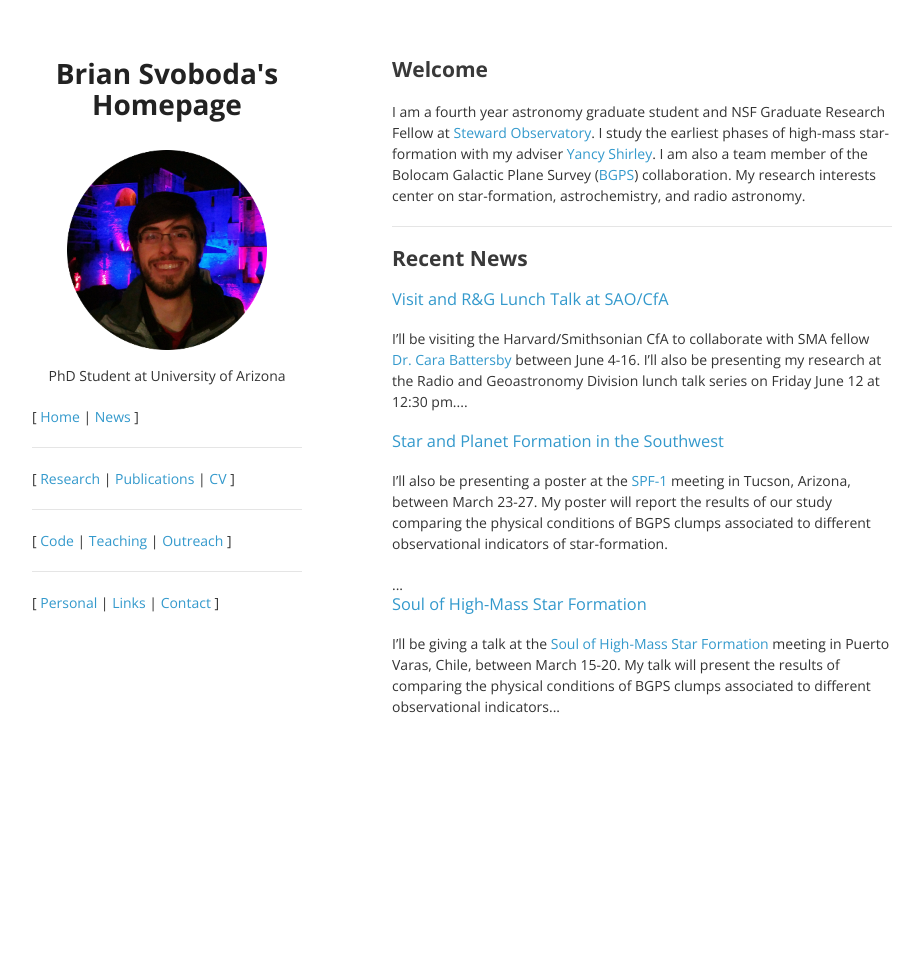
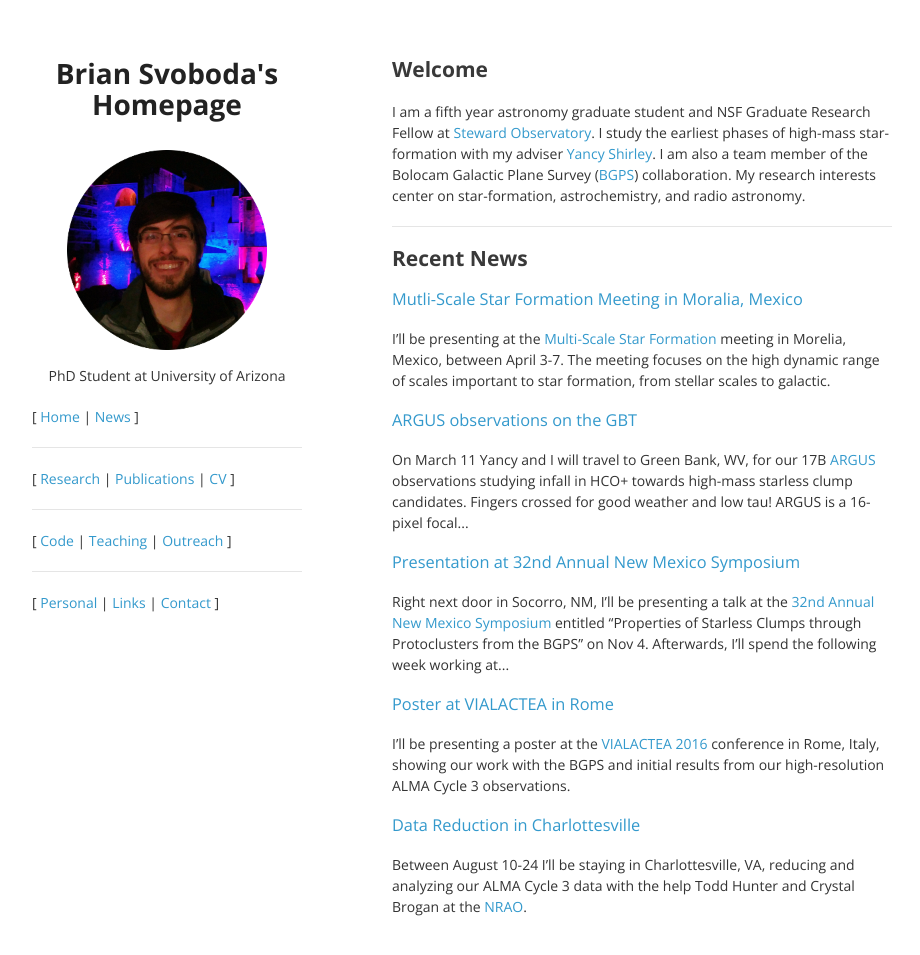
Before and after one commit to autocorr/autocorr.github.io, a Jekyll site: the page built from index.html, in a window 1280 px wide and 987 px high. Shown: the top 955 px of the window, without its empty margins (178-1098 px from the left). Built offline with Jekyll 4.4.1, drawn with Linux system fonts in a browser that asks for light colours.

Commit message:
add new news

```diff
--- a/_includes/recent_posts.html
+++ b/_includes/recent_posts.html
@@ -1,6 +1,6 @@
 <div class="posts">
 	<article class="post">
-	{% for post in site.posts %}
+	{% for post in site.posts limit:5 %}
 		<h3><a href="{{ post.url }}">{{ post.title }}</a></h3>
 
 		<div class="entry">
--- /dev/null
+++ b/_posts/2016-03-14-vla.markdown
@@ -0,0 +1,6 @@
+---
+layout: page
+title: Workshop and Lunch Talk at VLA DSOC
+---
+
+I'll be visiting Socorro, NM, for the [5th VLA data reduction workshop](https://science.nrao.edu/science/meetings/2016/vla-data-reduction) between March 14-18 and staying for further work until March 25. I'll be giving a lunch seminar on my research at noon on Wednesday March 23.
--- /dev/null
+++ b/_posts/2016-04-06-florida.markdown
@@ -0,0 +1,6 @@
+---
+layout: page
+title: Presentation at From Stars to Massive Stars
+---
+
+On Wednesday April 6 I'll be presentating a talk entitled "Protoclsuters in the Milky Way: Physical Properties of Massive Starless & Star-forming Clumps in the BGPS" at the [From Stars to Massive Stars](http://conference.astro.ufl.edu/STARSTOMASSIVE/STM/Home.html) meeting in Gainesville, FL.
--- /dev/null
+++ b/_posts/2016-06-02-camp.markdown
@@ -0,0 +1,6 @@
+---
+layout: page
+title: Beginning and Advanced Astronomy Camp
+---
+
+In June I will be a camp counselor for the Beginning and Advanced Teen [Astronomy Camps](http://astronomycamp.org/). Astronomy Camp is a wonderful opportunity for teens to learn astronomy through an "immersion" experience on Kitt Peak with world class professional telescopes. Among other duties I'll be contributing my experience with the [ARO](http://aro.as.arizona.edu/) facilities for projects involving radio astronomy and the ISM.
--- /dev/null
+++ b/_posts/2016-08-10-cv.markdown
@@ -0,0 +1,6 @@
+---
+layout: page
+title: Data Reduction in Charlottesville
+---
+
+Between August 10-24 I'll be staying in Charlottesville, VA, reducing and analyzing our ALMA Cycle 3 data with the help Todd Hunter and Crystal Brogan at the [NRAO](https://www.cv.nrao.edu/).
--- /dev/null
+++ b/_posts/2016-09-26-vialactea.markdown
@@ -0,0 +1,6 @@
+---
+layout: page
+title: Poster at VIALACTEA in Rome
+---
+
+I'll be presenting a poster at the [VIALACTEA 2016](http://vialactea2016.iaps.inaf.it/) conference in Rome, Italy, showing our work with the BGPS and initial results from our high-resolution ALMA Cycle 3 observations.
--- /dev/null
+++ b/_posts/2016-11-04-nm.markdown
@@ -0,0 +1,6 @@
+---
+layout: page
+title: Presentation at 32nd Annual New Mexico Symposium
+---
+
+Right next door in Socorro, NM, I'll be presenting a talk at the [32nd Annual New Mexico Symposium](http://www.aoc.nrao.edu/events/nmsymposium/2016/) entitled "Properties of Starless Clumps through Protoclusters from the BGPS" on Nov 4. Afterwards, I'll spend the following week working at the DSOC examining archival VLA data.
--- /dev/null
+++ b/_posts/2017-03-12-gbt.markdown
@@ -0,0 +1,6 @@
+---
+layout: page
+title: ARGUS observations on the GBT
+---
+
+On March 11 Yancy and I will travel to Green Bank, WV, for our 17B [ARGUS](http://www.gb.nrao.edu/argus/) observations studying infall in HCO+ towards high-mass starless clump candidates. Fingers crossed for good weather and low tau! ARGUS is a 16-pixel focal plane array operating in the rich 3 mm band between 85-116 GHz. The moderately high resolution of 9 arcseconds and fast mapping speed yield unprecedented imaging capabilities at 3 mm without the spatial filtering of an interferometer.
--- /dev/null
+++ b/_posts/2017-04-03-mexico.markdown
@@ -0,0 +1,6 @@
+---
+layout: page
+title: Mutli-Scale Star Formation Meeting in Moralia, Mexico
+---
+
+I'll be presenting at the [Multi-Scale Star Formation](http://www.crya.unam.mx/multi-scaleSF17/) meeting in Morelia, Mexico, between April 3-7. The meeting focuses on the high dynamic range of scales important to star formation, from stellar scales to galactic.
--- a/index.html
+++ b/index.html
@@ -4,7 +4,7 @@ title: Home
 ---
 
 <h2>Welcome</h2>
-<p>I am a fourth year astronomy graduate student and NSF Graduate Research Fellow at <a href="https://www.as.arizona.edu">Steward Observatory</a>. I study the earliest phases of high-mass star-formation with my adviser <a href="http://eldora.as.arizona.edu/~yshirley/index.html">Yancy Shirley</a>. I am also a team member of the Bolocam Galactic Plane Survey (<a href="http://irsa.ipac.caltech.edu/data/BOLOCAM_GPS/">BGPS</a>) collaboration. My research interests center on star-formation, astrochemistry, and radio astronomy.</p>
+<p>I am a fifth year astronomy graduate student and NSF Graduate Research Fellow at <a href="https://www.as.arizona.edu">Steward Observatory</a>. I study the earliest phases of high-mass star-formation with my adviser <a href="http://eldora.as.arizona.edu/~yshirley/index.html">Yancy Shirley</a>. I am also a team member of the Bolocam Galactic Plane Survey (<a href="http://irsa.ipac.caltech.edu/data/BOLOCAM_GPS/">BGPS</a>) collaboration. My research interests center on star-formation, astrochemistry, and radio astronomy.</p>
 
 <hr>
 
```
